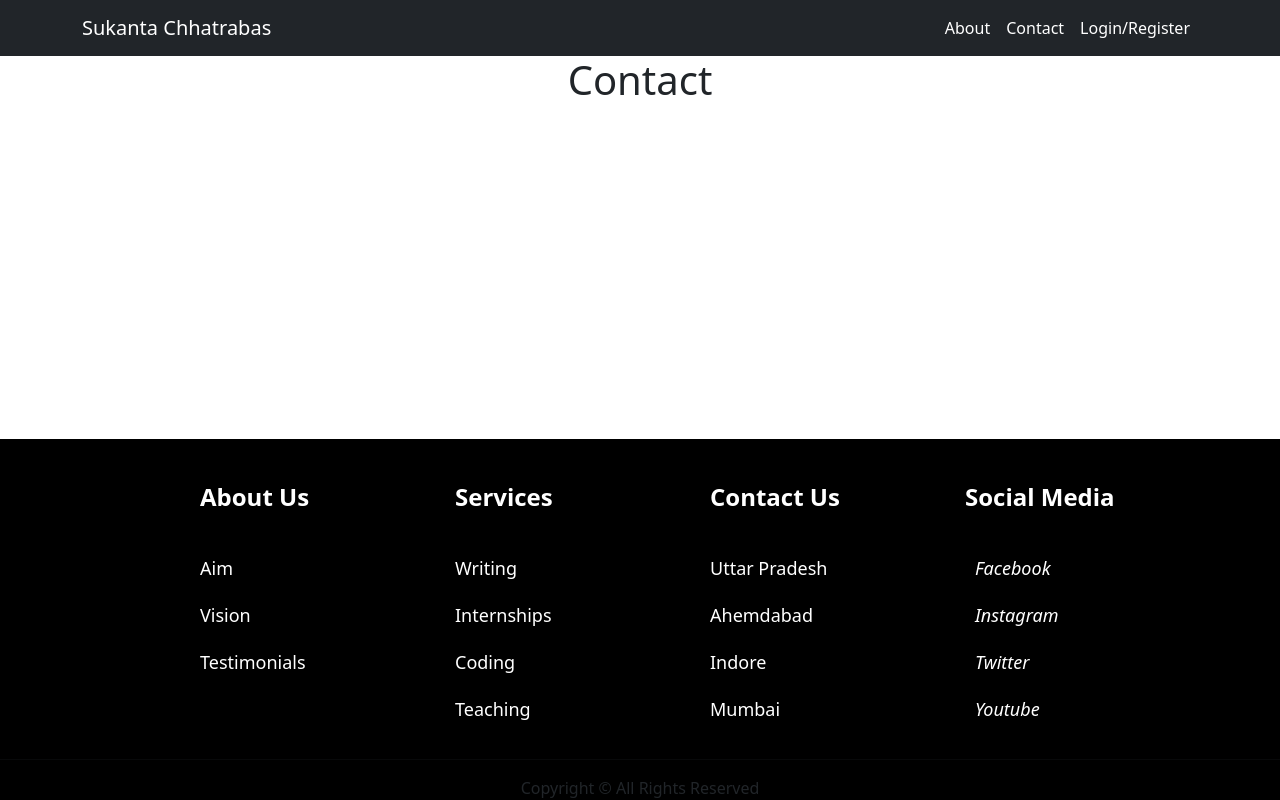
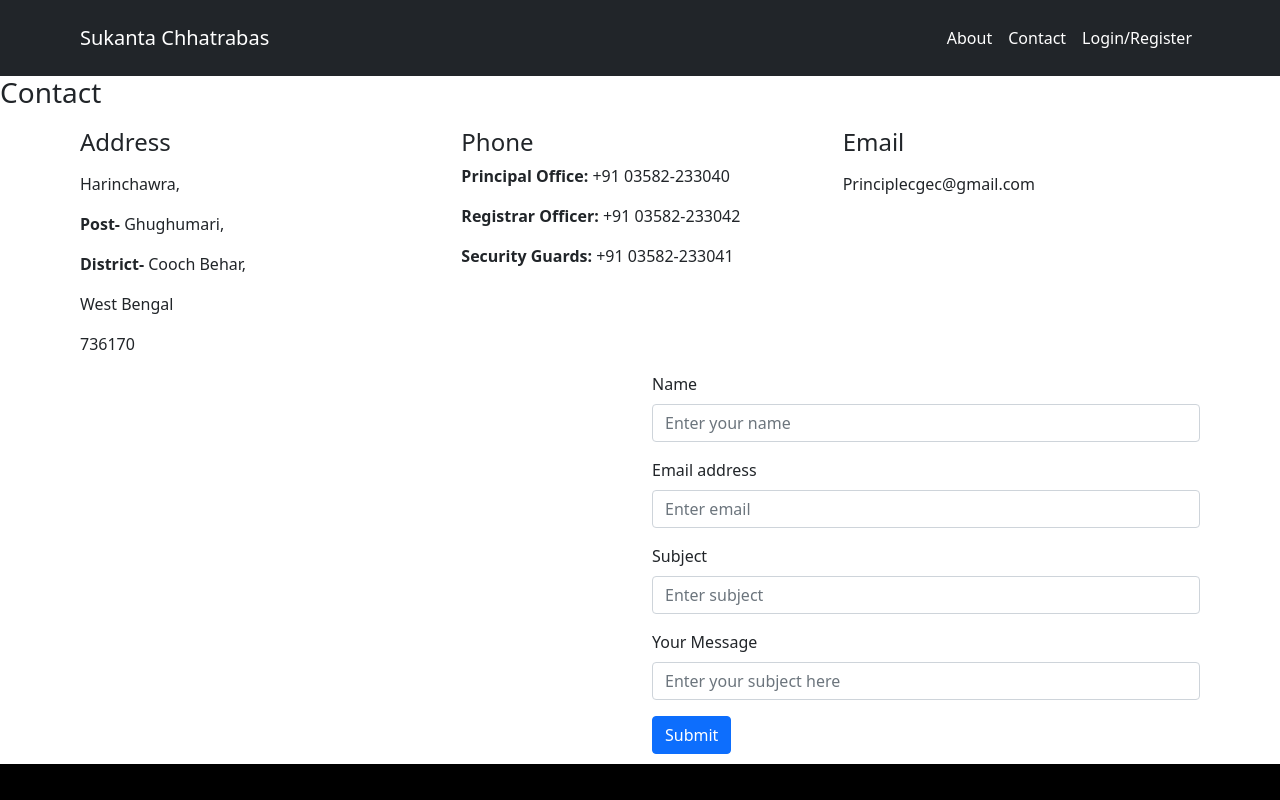
Before and after one commit to sanjoy04/CGEC-Hostel, a React (Create React App) app: page /Contact in a window 1280 px wide. Shown: the top 800 px of the page. Built offline with nearby package versions, Linux system fonts and the light colour scheme.

Commit message:
contact page added

```diff
--- a/src/App.css
+++ b/src/App.css
@@ -48,7 +48,7 @@
   height: 100vh;
 
   /* Create the parallax scrolling effect */
-  background-attachment: scroll;
+  background-attachment: fixed;
   background-position: center;
   background-repeat: no-repeat;
   background-size: cover;
--- a/src/Components/FooterStyles.js
+++ b/src/Components/FooterStyles.js
@@ -3,7 +3,7 @@ import styled from 'styled-components';
 export const Box = styled.div`
 padding-top: 40px;
 background: black;
-position: absolute;
+// position: fixed;
 bottom: 0;
 width: 100%;
 
--- /dev/null
+++ b/src/Pages/Contact.css
@@ -0,0 +1,7 @@
+.container{
+    padding: 10px;
+}
+.App{
+    height: 500px;
+    text-align: justify;
+}
--- a/src/Pages/Contact.js
+++ b/src/Pages/Contact.js
@@ -2,6 +2,9 @@
 import { useEffect } from "react";
 import Navbar from "../Components/Navbar";
 import Footer from "../Components/Footer";
+import { Container, Col, Row, Button } from "react-bootstrap";
+import "./Contact.css";
+import Form from "react-bootstrap/Form";
 
 function Contact() {
   useEffect(() => {
@@ -10,8 +13,99 @@ function Contact() {
   return (
     <div className="App">
       <Navbar />
-      <h1>Contact</h1>
-      <Footer/>
+      <h3>Contact</h3>
+      <Container className="">
+        <Row>
+          <Col>
+            <div class="info-content">
+              <h4>Address</h4>
+              <div class="text">
+                <p></p>
+                <p>Harinchawra,</p>
+
+                <p>
+                  <strong>Post-</strong> Ghughumari,
+                </p>
+
+                <p>
+                  <strong>District-</strong> Cooch Behar,
+                </p>
+
+                <p>West Bengal</p>
+
+                <p>736170</p>
+              </div>
+            </div>
+          </Col>
+          <Col>
+            <div class="info-content">
+              <h4>Phone</h4>
+              <div class="text">
+                <p>
+                  <strong>Principal Office:</strong> +91 03582-233040
+                </p>
+
+                <p>
+                  <strong>Registrar Officer:</strong> +91 03582-233042
+                </p>
+
+                <p>
+                  <strong>Security Guards:</strong> +91 03582-233041
+                </p>
+              </div>
+            </div>
+          </Col>
+          <Col>
+            <div class="info-content">
+              <h4>Email</h4>
+              <div class="text">
+                <p></p>
+                <p>Principlecgec@gmail.com</p>
+              </div>
+            </div>
+          </Col>
+        </Row>
+        <Row>
+          <Col>
+            {/* <div class="col-md-6">
+              <div id="googlemap" style="width:100%; height:350px;">
+                <iframe
+                  src="https://www.google.com/maps/embed?pb=!1m14!1m8!1m3!1d14308.096242982443!2d89.4601434!3d26.29332!3m2!1i1024!2i768!4f13.1!3m3!1m2!1s0x0%3A0xe4952b5891bb2389!2sCooch%20Behar%20Government%20Engineering%20College!5e0!3m2!1sen!2sin!4v1630304221764!5m2!1sen!2sin"
+                  width="100%"
+                  height="100%"
+                  style="border:0;"
+                  allowfullscreen=""
+                  loading="lazy"
+                ></iframe>
+              </div>
+            </div> */}
+          </Col>
+          <Col>
+            <Form>
+              <Form.Group className="mb-3" controlId="formBasicName">
+                <Form.Label>Name</Form.Label>
+                <Form.Control type="text" placeholder="Enter your name" />
+              </Form.Group>
+              <Form.Group className="mb-3" controlId="formBasicEmail">
+                <Form.Label>Email address</Form.Label>
+                <Form.Control type="email" placeholder="Enter email" />
+              </Form.Group>
+              <Form.Group className="mb-3" controlId="formBasicSubject">
+                <Form.Label>Subject</Form.Label>
+                <Form.Control type="text" placeholder="Enter subject" />
+              </Form.Group>
+              <Form.Group className="mb-3" controlId="formBasicMessage">
+                <Form.Label>Your Message</Form.Label>
+                <Form.Control type="text" placeholder="Enter your subject here" />
+              </Form.Group>
+              <Button variant="primary" type="submit">
+                Submit
+              </Button>
+            </Form>
+          </Col>
+        </Row>
+      </Container>
+      <Footer />
     </div>
   );
 }
--- a/src/Pages/Index.js
+++ b/src/Pages/Index.js
@@ -12,6 +12,7 @@ function Index() {
     <div className="App">
       <Navbar_/>
       <div className="parallax"></div>
+      <Footer/>
 
     </div>
 
```
